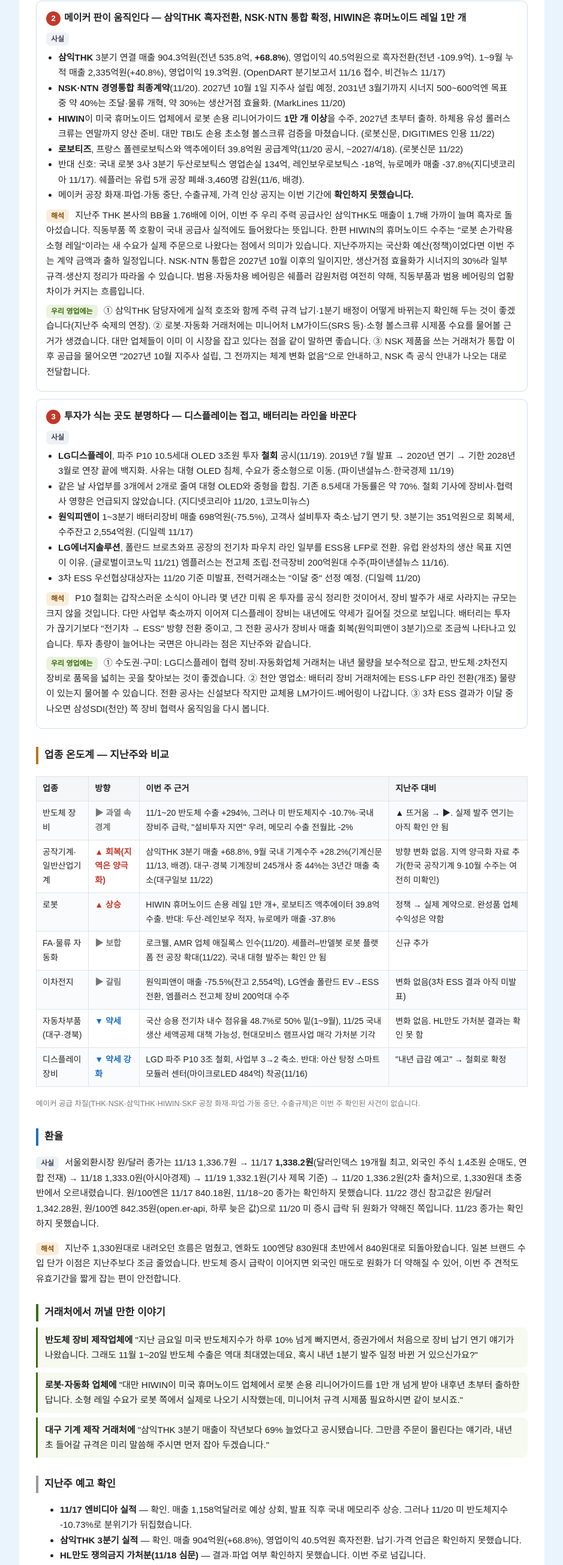
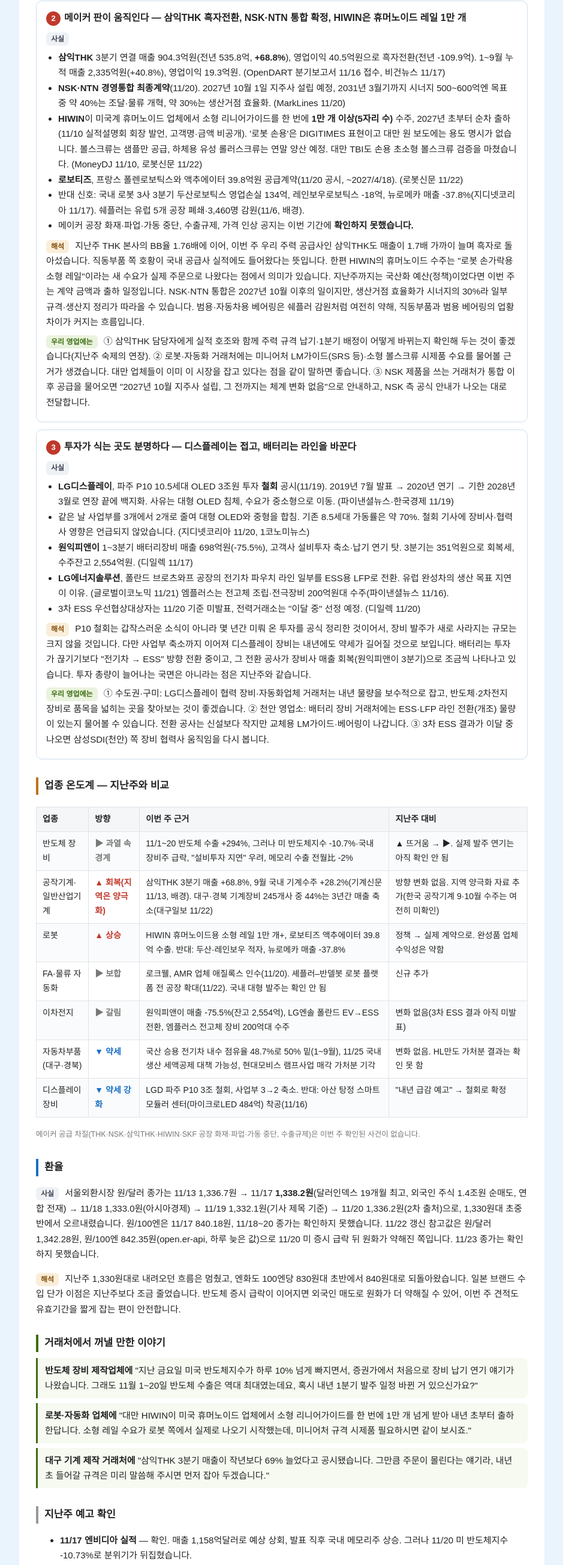
Before and after one commit to jurney82/bearing-briefing, a plain HTML site: page 태광베어링_업황브리핑_2026-11-23.html in a window 1280 px wide. Shown: the part 969-3578 px from the top of the page at 60% size, without its empty margins (170-1109 px from the left). Drawn offline with Linux system fonts and the light colour scheme.

Commit message:
주간 업계 리포트: 2026-11-23

```diff
--- a/태광베어링_업황브리핑_2026-11-23.html
+++ b/태광베어링_업황브리핑_2026-11-23.html
@@ -75,7 +75,7 @@ a{color:#1A5276}
 <ul>
 <li><b>삼익THK</b> 3분기 연결 매출 904.3억원(전년 535.8억, <b>+68.8%</b>), 영업이익 40.5억원으로 흑자전환(전년 -109.9억). 1~9월 누적 매출 2,335억원(+40.8%), 영업이익 19.3억원. (OpenDART 분기보고서 11/16 접수, 비건뉴스 11/17)</li>
 <li><b>NSK·NTN 경영통합 최종계약</b>(11/20). 2027년 10월 1일 지주사 설립 예정, 2031년 3월기까지 시너지 500~600억엔 목표 중 약 40%는 조달·물류 개혁, 약 30%는 생산거점 효율화. (MarkLines 11/20)</li>
-<li><b>HIWIN</b>이 미국 휴머노이드 업체에서 로봇 손용 리니어가이드 <b>1만 개 이상</b>을 수주, 2027년 초부터 출하. 하체용 유성 롤러스크류는 연말까지 양산 준비. 대만 TBI도 손용 초소형 볼스크류 검증을 마쳤습니다. (로봇신문, DIGITIMES 인용 11/22)</li>
+<li><b>HIWIN</b>이 미국계 휴머노이드 업체에서 소형 리니어가이드를 한 번에 <b>1만 개 이상(5자리 수)</b> 수주, 2027년 초부터 순차 출하(11/10 실적설명회 회장 발언, 고객명·금액 비공개). '로봇 손용'은 DIGITIMES 표현이고 대만 원 보도에는 용도 명시가 없습니다. 볼스크류는 샘플만 공급, 하체용 유성 롤러스크류는 연말 양산 예정. 대만 TBI도 손용 초소형 볼스크류 검증을 마쳤습니다. (MoneyDJ 11/10, 로봇신문 11/22)</li>
 <li><b>로보티즈</b>, 프랑스 폴렌로보틱스와 액추에이터 39.8억원 공급계약(11/20 공시, ~2027/4/18). (로봇신문 11/22)</li>
 <li>반대 신호: 국내 로봇 3사 3분기 두산로보틱스 영업손실 134억, 레인보우로보틱스 -18억, 뉴로메카 매출 -37.8%(지디넷코리아 11/17). 쉐플러는 유럽 5개 공장 폐쇄·3,460명 감원(11/6, 배경).</li>
 <li>메이커 공장 화재·파업·가동 중단, 수출규제, 가격 인상 공지는 이번 기간에 <b>확인하지 못했습니다.</b></li>
@@ -103,7 +103,7 @@ a{color:#1A5276}
 <tr><th>업종</th><th>방향</th><th>이번 주 근거</th><th>지난주 대비</th></tr>
 <tr><td>반도체 장비</td><td class="fl">▶ 과열 속 경계</td><td>11/1~20 반도체 수출 +294%, 그러나 미 반도체지수 -10.7%·국내 장비주 급락, "설비투자 지연" 우려, 메모리 수출 전월比 -2%</td><td>▲ 뜨거움 → ▶. 실제 발주 연기는 아직 확인 안 됨</td></tr>
 <tr><td>공작기계·일반산업기계</td><td class="up">▲ 회복(지역은 양극화)</td><td>삼익THK 3분기 매출 +68.8%, 9월 국내 기계수주 +28.2%(기계신문 11/13, 배경). 대구·경북 기계장비 245개사 중 44%는 3년간 매출 축소(대구일보 11/22)</td><td>방향 변화 없음. 지역 양극화 자료 추가(한국 공작기계 9·10월 수주는 여전히 미확인)</td></tr>
-<tr><td>로봇</td><td class="up">▲ 상승</td><td>HIWIN 휴머노이드 손용 레일 1만 개+, 로보티즈 액추에이터 39.8억 수출. 반대: 두산·레인보우 적자, 뉴로메카 매출 -37.8%</td><td>정책 → 실제 계약으로. 완성품 업체 수익성은 약함</td></tr>
+<tr><td>로봇</td><td class="up">▲ 상승</td><td>HIWIN 휴머노이드용 소형 레일 1만 개+, 로보티즈 액추에이터 39.8억 수출. 반대: 두산·레인보우 적자, 뉴로메카 매출 -37.8%</td><td>정책 → 실제 계약으로. 완성품 업체 수익성은 약함</td></tr>
 <tr><td>FA·물류 자동화</td><td class="fl">▶ 보합</td><td>로크웰, AMR 업체 애질록스 인수(11/20). 셰플러–반델봇 로봇 플랫폼 전 공장 확대(11/22). 국내 대형 발주는 확인 안 됨</td><td>신규 추가</td></tr>
 <tr><td>이차전지</td><td class="fl">▶ 갈림</td><td>원익피앤이 매출 -75.5%(잔고 2,554억), LG엔솔 폴란드 EV→ESS 전환, 엠플러스 전고체 장비 200억대 수주</td><td>변화 없음(3차 ESS 결과 아직 미발표)</td></tr>
 <tr><td>자동차부품(대구·경북)</td><td class="dn">▼ 약세</td><td>국산 승용 전기차 내수 점유율 48.7%로 50% 밑(1~9월), 11/25 국내생산 세액공제 대책 가능성, 현대모비스 램프사업 매각 가처분 기각</td><td>변화 없음. HL만도 가처분 결과는 확인 못 함</td></tr>
@@ -117,7 +117,7 @@ a{color:#1A5276}
 
 <h2 class="d">거래처에서 꺼낼 만한 이야기</h2>
 <div class="talk"><b>반도체 장비 제작업체에</b> "지난 금요일 미국 반도체지수가 하루 10% 넘게 빠지면서, 증권가에서 처음으로 장비 납기 연기 얘기가 나왔습니다. 그래도 11월 1~20일 반도체 수출은 역대 최대였는데요, 혹시 내년 1분기 발주 일정 바뀐 거 있으신가요?"</div>
-<div class="talk"><b>로봇·자동화 업체에</b> "대만 HIWIN이 미국 휴머노이드 업체에서 로봇 손용 리니어가이드를 1만 개 넘게 받아 내후년 초부터 출하한답니다. 소형 레일 수요가 로봇 쪽에서 실제로 나오기 시작했는데, 미니어처 규격 시제품 필요하시면 같이 보시죠."</div>
+<div class="talk"><b>로봇·자동화 업체에</b> "대만 HIWIN이 미국 휴머노이드 업체에서 소형 리니어가이드를 한 번에 1만 개 넘게 받아 내년 초부터 출하한답니다. 소형 레일 수요가 로봇 쪽에서 실제로 나오기 시작했는데, 미니어처 규격 시제품 필요하시면 같이 보시죠."</div>
 <div class="talk"><b>대구 기계 제작 거래처에</b> "삼익THK 3분기 매출이 작년보다 69% 늘었다고 공시됐습니다. 그만큼 주문이 몰린다는 얘기라, 내년 초 들어갈 규격은 미리 말씀해 주시면 먼저 잡아 두겠습니다."</div>
 
 <h2 class="e">지난주 예고 확인</h2>
@@ -184,7 +184,7 @@ a{color:#1A5276}
 <p class="links">
 <b>반도체·디스플레이</b> · <a href="https://www.ajunews.com/view/20261123085925817" target="_blank">11/1~20 수출(아주경제 11/23)</a> · <a href="https://www.etoday.co.kr/news/view/2651479" target="_blank">반도체 +294%(이투데이 11/23)</a> · <a href="https://www.inews24.com/view/2027453" target="_blank">엔비디아 실적(아이뉴스24 11/18)</a> · <a href="https://www.newspim.com/news/view/20261120000326" target="_blank">장비주 급락(뉴스핌 11/20)</a> · <a href="https://www.newdaily.co.kr/site/data/html/2026/11/21/2026112150002.html" target="_blank">미 반도체지수(뉴데일리 11/21)</a> · <a href="https://www.pinpointnews.co.kr/news/articleView.html?idxno=506669" target="_blank">설비투자 지연 우려(핀포인트 11/22)</a> · <a href="https://www.g-enews.com/article/Securities/2026/11/20261123083149673544093b5d4e_1" target="_blank">메모리 수출 전월비(글로벌이코노믹 11/23)</a> · <a href="https://www.specialtimes.co.kr/news/articleView.html?idxno=487234" target="_blank">DB하이텍 취득(스페셜타임스 11/18)</a> · <a href="https://zdnet.co.kr/view/?no=20261120013247" target="_blank">LGD 철회·조직(지디넷 11/20)</a> · <a href="https://www.1conomynews.co.kr/news/articleView.html?idxno=51428" target="_blank">LGD(1코노미뉴스)</a> · <a href="https://www.etnews.com/20261103000452" target="_blank">장비 품귀(전자신문 11/3, 배경)</a><br>
 <b>메이커·지표</b> · <a href="https://www.vegannews.co.kr/news/article.html?no=406247" target="_blank">삼익THK 3분기(비건뉴스 11/17)</a> · <a href="https://www.marklines.com/ja/news/354589" target="_blank">NSK·NTN 최종계약(MarkLines 11/20)</a> · <a href="https://wantrich.chinatimes.com/news/20261111900074-420101" target="_blank">HIWIN 납기(中時 11/11, 배경)</a> · <a href="https://www.automotivelogistics.media/supply-chain/schaeffler-to-cut-nearly-3500-jobs-and-shut-down-five-plants-in-europe/2763197" target="_blank">쉐플러 감원(11/6, 배경)</a> · <a href="http://www.mtnews.net/news/articleView.html?idxno=26530" target="_blank">9월 기계수주(기계신문 11/13)</a> · <a href="https://www.idaegu.com/news/articleView.html?idxno=667179" target="_blank">대구경북 기계장비 분석(대구일보 11/22)</a><br>
-<b>로봇·FA</b> · <a href="https://www.irobotnews.com/news/articleView.html?idxno=49705" target="_blank">HIWIN 휴머노이드 레일(로봇신문 11/22)</a> · <a href="https://www.irobotnews.com/news/articleView.html?idxno=49712" target="_blank">로보티즈 계약(로봇신문 11/22)</a> · <a href="https://zdnet.co.kr/view/?no=20261117142241" target="_blank">로봇 3사 실적(지디넷 11/17)</a> · <a href="https://www.irobotnews.com/news/articleView.html?idxno=49711" target="_blank">로크웰–애질록스(로봇신문 11/20)</a> · <a href="https://www.irobotnews.com/news/articleView.html?idxno=49706" target="_blank">셰플러–반델봇(로봇신문 11/22)</a> · <a href="https://kbmaeil.com/article/20261117500748" target="_blank">대구국제기계산업대전(경북매일 11/17)</a><br>
+<b>로봇·FA</b> · <a href="https://www.irobotnews.com/news/articleView.html?idxno=49705" target="_blank">HIWIN 휴머노이드 레일(로봇신문 11/22)</a> · <a href="https://tw.stock.yahoo.com/news/%E4%B8%8A%E9%8A%80%E6%89%93%E5%85%A5%E7%BE%8E%E7%B3%BB%E4%BA%BA%E5%BD%A2%E6%A9%9F%E5%99%A8%E4%BA%BA%E4%BE%9B%E6%87%89%E9%8F%88-%E6%98%8E%E5%B9%B4%E5%88%9D%E5%87%BA%E8%B2%A8-094000889.html" target="_blank">HIWIN 수주 원 보도(MoneyDJ 11/10)</a> · <a href="https://www.irobotnews.com/news/articleView.html?idxno=49712" target="_blank">로보티즈 계약(로봇신문 11/22)</a> · <a href="https://zdnet.co.kr/view/?no=20261117142241" target="_blank">로봇 3사 실적(지디넷 11/17)</a> · <a href="https://www.irobotnews.com/news/articleView.html?idxno=49711" target="_blank">로크웰–애질록스(로봇신문 11/20)</a> · <a href="https://www.irobotnews.com/news/articleView.html?idxno=49706" target="_blank">셰플러–반델봇(로봇신문 11/22)</a> · <a href="https://kbmaeil.com/article/20261117500748" target="_blank">대구국제기계산업대전(경북매일 11/17)</a><br>
 <b>이차전지·자동차</b> · <a href="https://www.thelec.kr/news/articleView.html?idxno=65533" target="_blank">원익피앤이(디일렉 11/17)</a> · <a href="https://www.g-enews.com/article/Global-Biz/2026/11/2026112122495160902bd56fbc3c_1" target="_blank">LG엔솔 폴란드 전환(글로벌이코노믹 11/21)</a> · <a href="https://www.fnnews.com/news/202611160844070909" target="_blank">엠플러스 수주(파이낸셜뉴스 11/16)</a> · <a href="https://www.thelec.kr/news/articleView.html?idxno=65705" target="_blank">3차 ESS(디일렉 11/20)</a> · <a href="https://www.etoday.co.kr/news/view/2651078" target="_blank">현대모비스 램프(이투데이 11/20)</a> · <a href="https://en.sedaily.com/economy/2026/11/20/korea-to-offer-domestic-production-tax-credit-for-embattled" target="_blank">전기차 세액공제(서울경제 11/20)</a><br>
 <b>환율</b> · <a href="https://www.koreancenter.or.kr/news/articleView.html?idxno=1440806" target="_blank">11/17 종가(연합 전재)</a> · <a href="https://www.thekorean.today/62070" target="_blank">11/20 종가(2차 출처)</a> · <a href="https://open.er-api.com/v6/latest/KRW" target="_blank">open.er-api(참고값)</a>
 </p>
```
